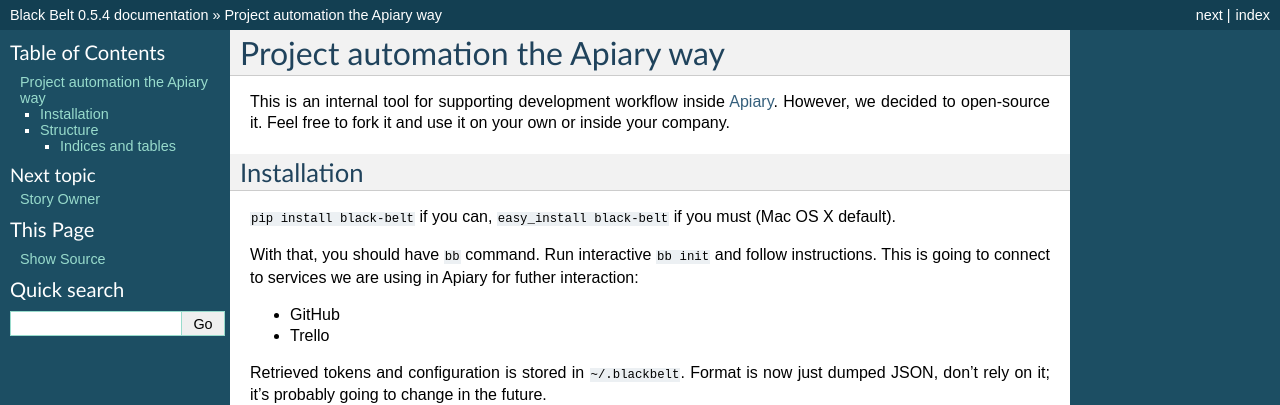
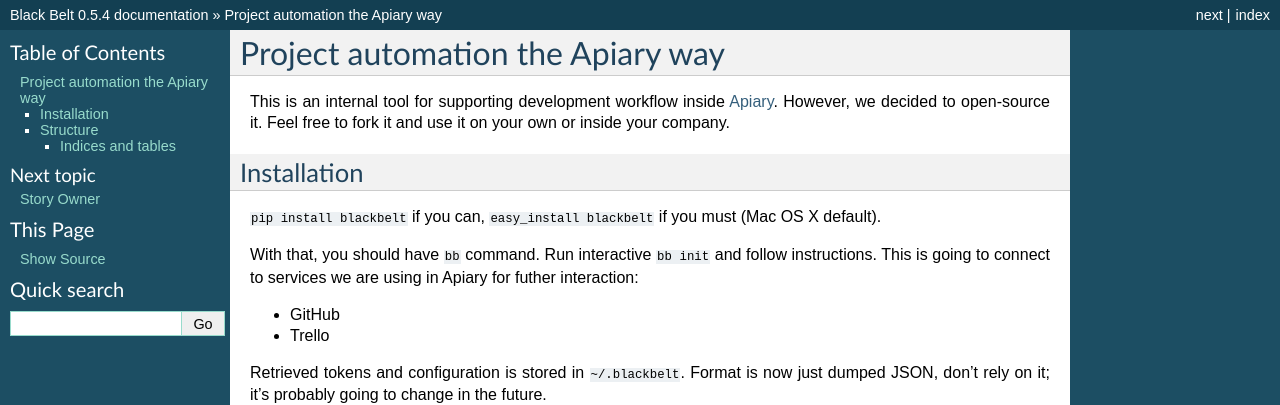
Before and after one commit to apiaryio/black-belt, a Sphinx documentation site: the page built from docs/source/index.rst, in a window 1280 px wide. Shown: the top 405 px of the page. Built offline with Sphinx 7.4.7, drawn with Linux system fonts in a browser that asks for light colours.

Commit message:
Actually registered without dash

```diff
--- a/docs/source/index.rst
+++ b/docs/source/index.rst
@@ -10,7 +10,7 @@ This is an internal tool for supporting development workflow inside `Apiary <htt
 Installation
 --------------
 
-``pip install black-belt`` if you can, ``easy_install black-belt`` if you must (Mac OS X default).
+``pip install blackbelt`` if you can, ``easy_install blackbelt`` if you must (Mac OS X default).
 
 With that, you should have ``bb`` command. Run interactive ``bb init`` and follow instructions. This is going to connect to services we are using in Apiary for futher interaction:
 
```
